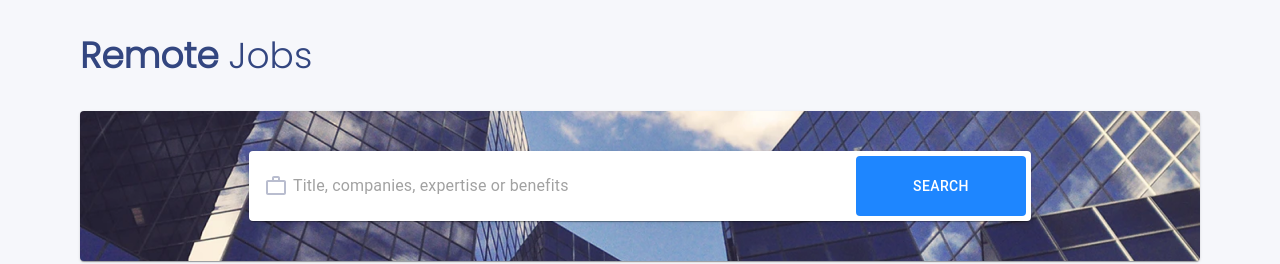
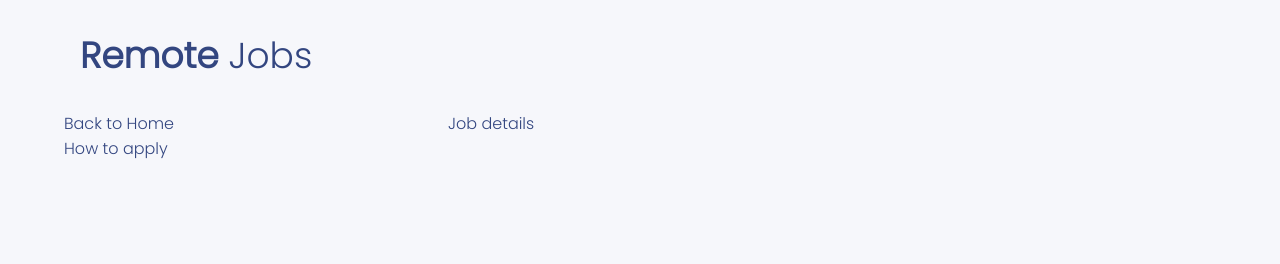
Before and after one commit to egbecheva/github-jobs, a React (Create React App) app: page /job-details in a window 1280 px wide. Shown: the top 264 px of the page. Built offline with nearby package versions, Linux system fonts and the light colour scheme; no server answers.

Commit message:
WIP: Add routing

```diff
--- a/package.json
+++ b/package.json
@@ -20,6 +20,7 @@
     "match-sorter": "^6.3.1",
     "react": "^18.2.0",
     "react-dom": "^18.2.0",
+    "react-router-dom": "^6.4.5",
     "react-scripts": "5.0.1",
     "typescript": "^4.7.4",
     "web-vitals": "^2.1.4"
--- a/src/App.tsx
+++ b/src/App.tsx
@@ -1,5 +1,6 @@
 import React, { useEffect } from 'react';
 import { useState } from 'react';
+import { RouterProvider, createBrowserRouter } from 'react-router-dom';
 import { QueryClient, QueryClientProvider } from '@tanstack/react-query';
 import { ReactQueryDevtools } from '@tanstack/react-query-devtools';
 import Container from '@mui/material/Container';
@@ -9,6 +10,7 @@ import './style.css';
 import { Grid, Paper, Box } from '@mui/material';
 import LocationSearchBar from './LocationSearchBar';
 import MainSearchBar from './MainSearchBar';
+import JobDetails from './JobDetails';
 import FullTimeCheckBox from './FullTimeCheckBox';
 import JobList from './JobList';
 import PreDefinedCountries from './PreDefinedCountries';
@@ -63,16 +65,12 @@ function App() {
     paddingX: 2,
   };
 
-  return (
-    <React.StrictMode>
-      <QueryClientProvider client={queryClient}>
+  const router = createBrowserRouter([
+    {
+      path: '/',
+      element: (
         <Container sx={{ p: 0 }}>
           <Grid container sx={gridStyles}>
-            <Grid xs={12} item>
-              <h1 className='gh-jobs-title'>
-                <strong>Remote</strong> Jobs
-              </h1>
-            </Grid>
             <Grid xs={12} item>
               <Paper className='gh-jobs-header'>
                 <MainSearchBar
@@ -121,7 +119,26 @@ function App() {
             </Grid>
           </Grid>
         </Container>
-        <ReactQueryDevtools />
+      ),
+    },
+    {
+      path: 'job-details',
+      element: <JobDetails />,
+    },
+  ]);
+  return (
+    <React.StrictMode>
+      <QueryClientProvider client={queryClient}>
+        <Container sx={{ p: 0 }}>
+          <Grid container sx={gridStyles}>
+            <Grid xs={12} item>
+              <h1 className='gh-jobs-title'>
+                <strong>Remote</strong> Jobs
+              </h1>
+            </Grid>
+          </Grid>
+        </Container>
+        <RouterProvider router={router} />
       </QueryClientProvider>
     </React.StrictMode>
   );
--- /dev/null
+++ b/src/JobDetails.tsx
@@ -0,0 +1,22 @@
+import React from 'react';
+import { Grid, Container } from '@mui/material';
+
+const JobDetails: React.FC<{}> = ({}) => {
+  return (
+    <div>
+      <Container>
+        <Grid container>
+          <Grid item xs={12} md={4}>
+            <div>Back to Home</div>
+            <div>How to apply</div>
+          </Grid>
+          <Grid item xs={12} md={8}>
+            Job details
+          </Grid>
+        </Grid>
+      </Container>
+    </div>
+  );
+};
+
+export default JobDetails;
```
Also changed, not shown: 1 other file (tests, documents, lock files or other folders).
